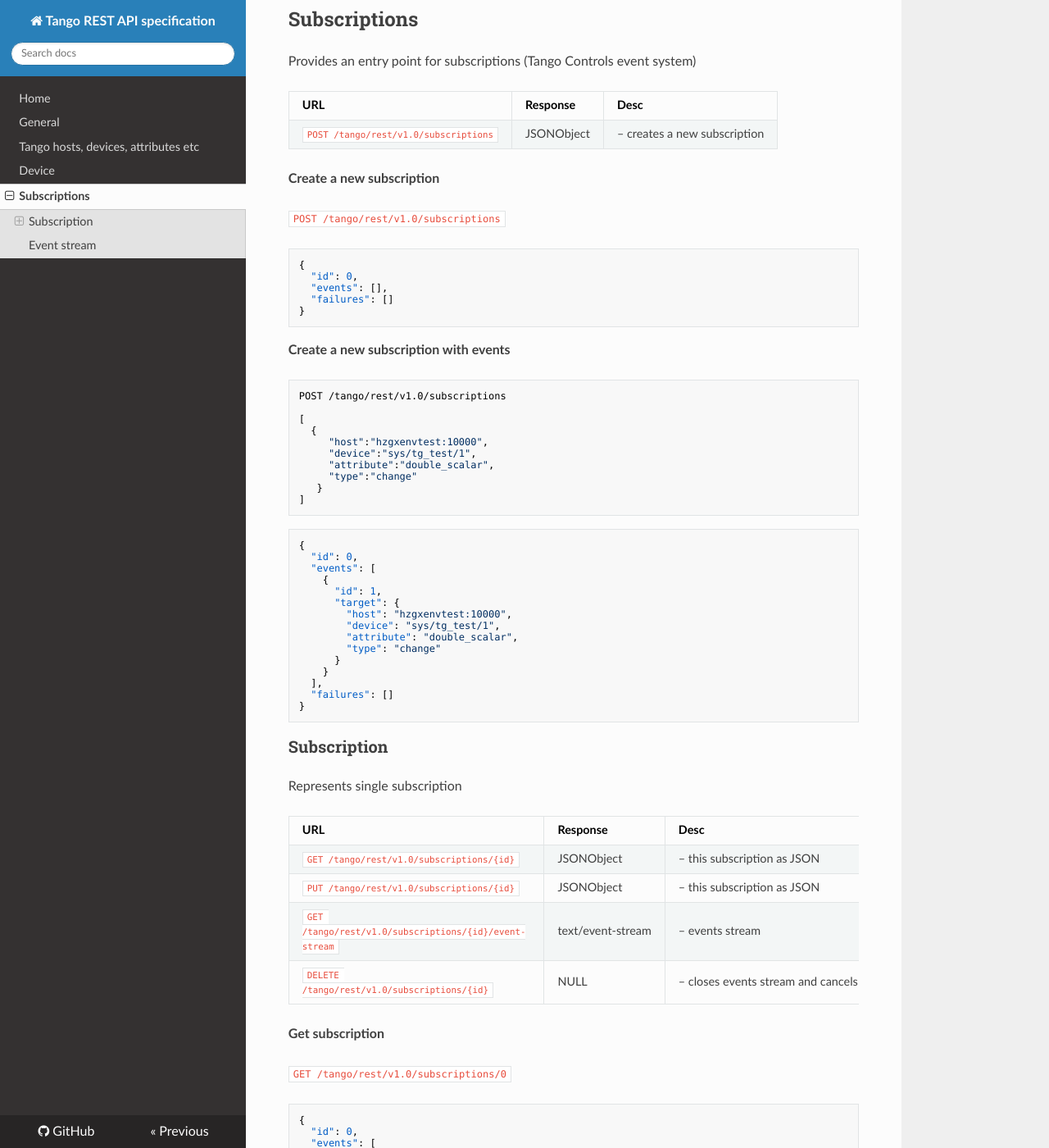
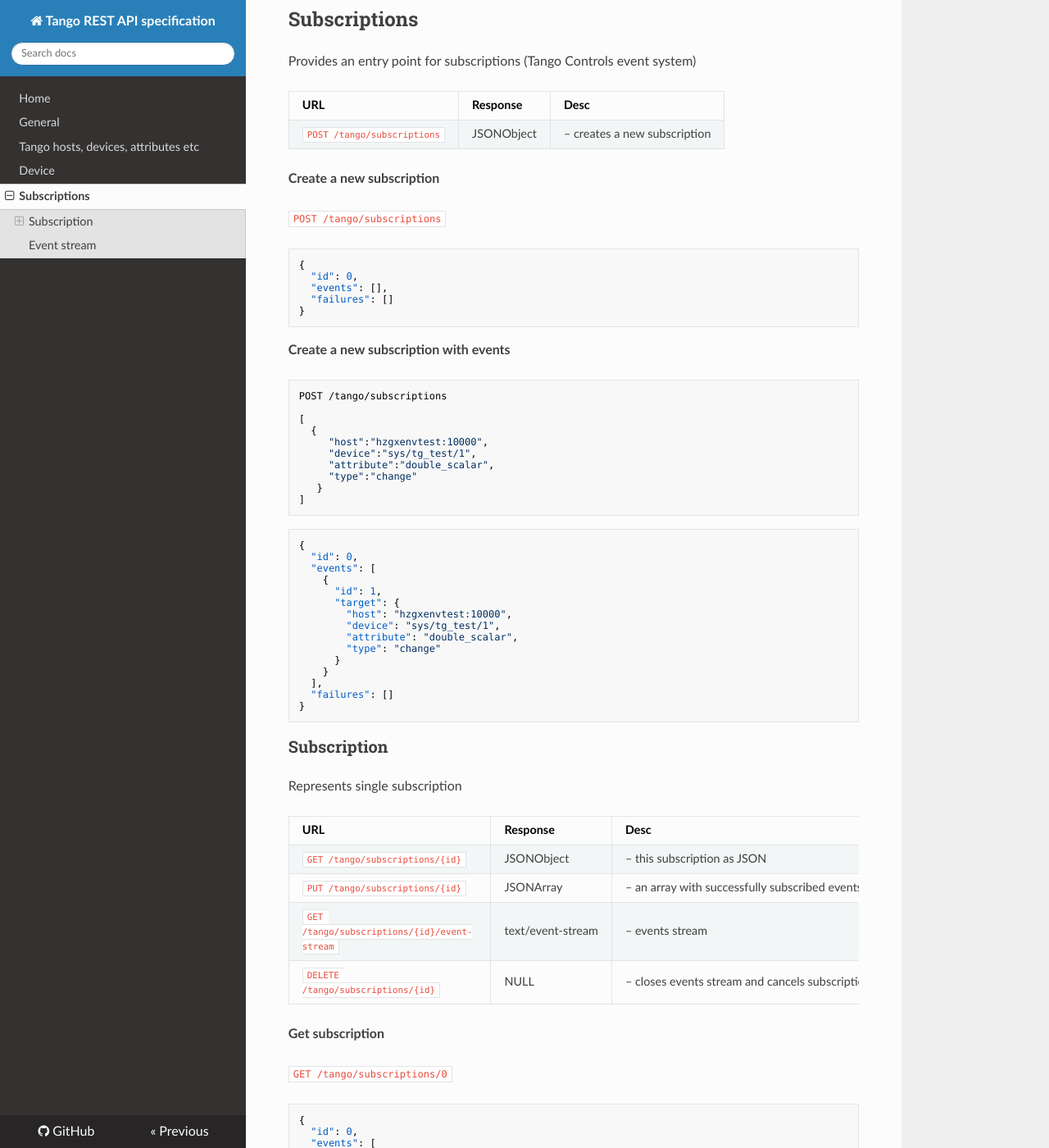
Before and after one commit to tango-controls/rest-api, an MkDocs documentation site: the page built from docs/subscriptions.md, in a window 1280 px wide and 1400 px high, scrolled down 332 px. Shown: the whole window at 82% size. Built offline with MkDocs 1.6.1, drawn with Linux system fonts in a browser that asks for light colours; nearby versions of some CDN libraries; old or Windows-style settings are respelled for this version of MkDocs; some of the changed text lies outside the part shown.

Commit message:
Close #51

````diff
--- a/docs/subscriptions.md
+++ b/docs/subscriptions.md
@@ -6,11 +6,11 @@ Provides an entry point for subscriptions (Tango Controls event system)
 
 | URL                                        | Response           | Desc
 |-----------------------------------------|------------|--------------------------
-|`POST /tango/rest/v1.0/subscriptions`             | JSONObject | – creates a new subscription
+|`POST /tango/subscriptions`             | JSONObject | – creates a new subscription
 
 **Create a new subscription**
 
-`POST /tango/rest/v1.0/subscriptions`
+`POST /tango/subscriptions`
 
 
 ```json
@@ -24,7 +24,7 @@ Provides an entry point for subscriptions (Tango Controls event system)
 **Create a new subscription with events**
 
 ```
-POST /tango/rest/v1.0/subscriptions
+POST /tango/subscriptions
 
 [
   {
@@ -61,14 +61,14 @@ Represents single subscription
 
 | URL                                        | Response           | Desc
 |-----------------------------------------|------------|--------------------------
-|`GET /tango/rest/v1.0/subscriptions/{id}`              | JSONObject  | – this subscription as JSON
-|`PUT /tango/rest/v1.0/subscriptions/{id}`              | JSONObject  | – this subscription as JSON
-|`GET /tango/rest/v1.0/subscriptions/{id}/event-stream` | text/event-stream  | – events stream
-|`DELETE /tango/rest/v1.0/subscriptions/{id}`           | NULL  | – closes events stream and cancels subscription
+|`GET /tango/subscriptions/{id}`              | JSONObject  | – this subscription as JSON
+|`PUT /tango/subscriptions/{id}`              | JSONArray   | – an array with successfully subscribed events
+|`GET /tango/subscriptions/{id}/event-stream` | text/event-stream  | – events stream
+|`DELETE /tango/subscriptions/{id}`           | NULL  | – closes events stream and cancels subscription
 
 **Get subscription**
 
-`GET /tango/rest/v1.0/subscriptions/0`
+`GET /tango/subscriptions/0`
 
 ```json
 {
@@ -92,7 +92,7 @@ Represents single subscription
 
 **Add new event to subscription**
 
-`PUT /tango/rest/v1.0/subscriptions/0`
+`PUT /tango/subscriptions/0`
 
 ```json
 [
````
